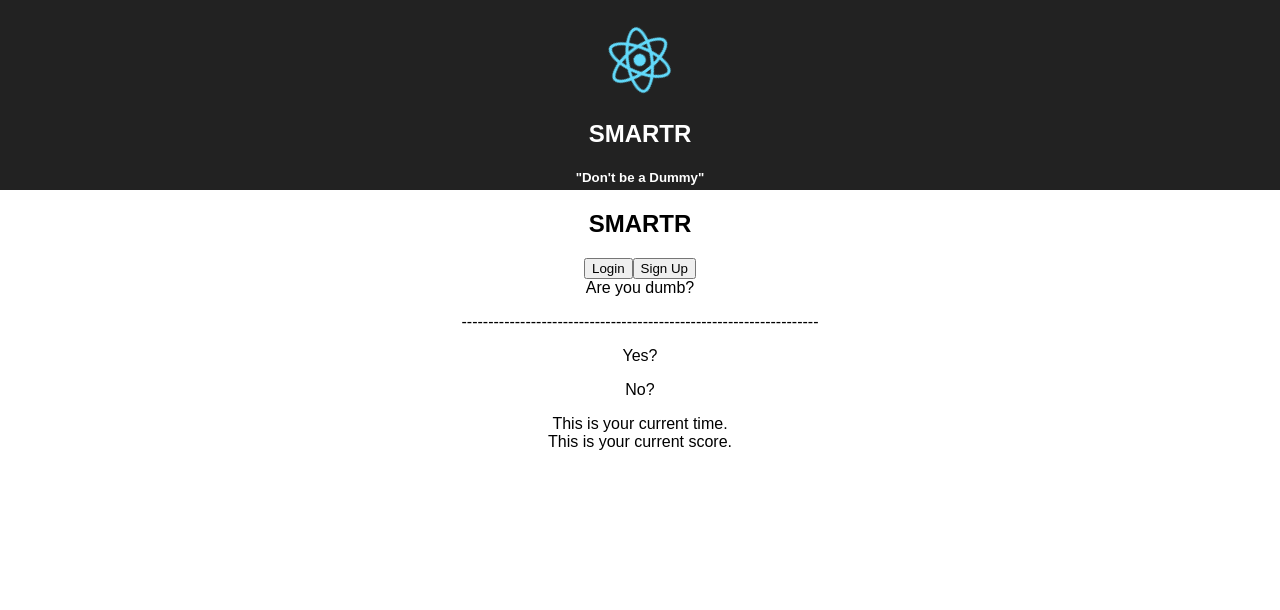
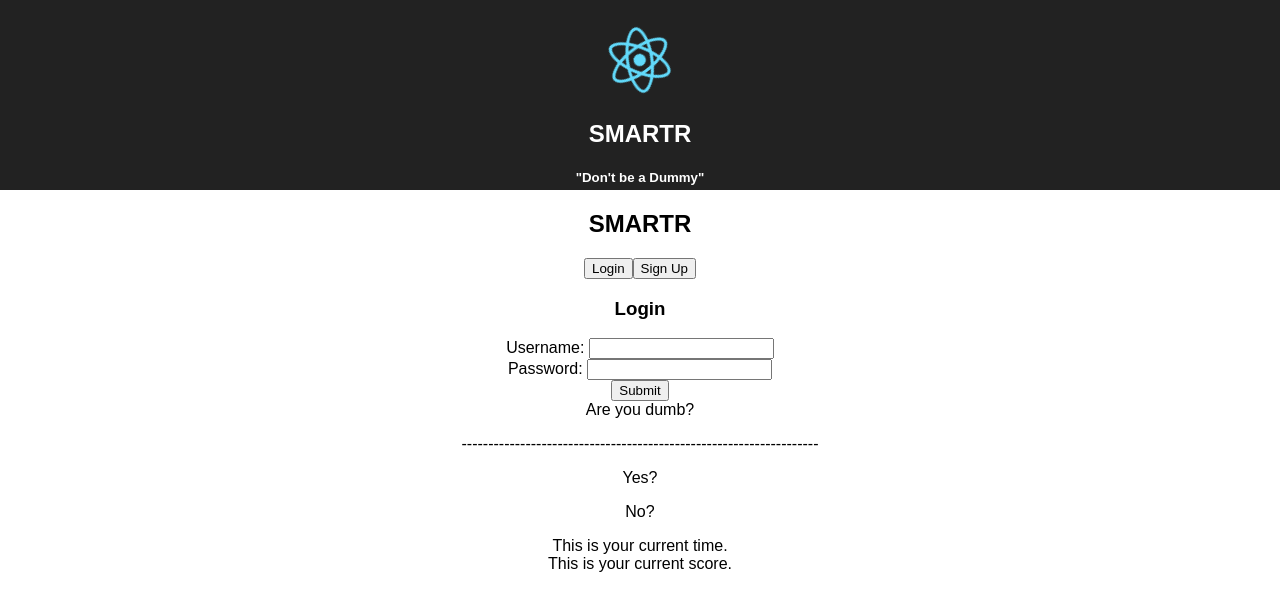
Before and after one commit to Universe-Man/smartr-frontend, a React (Create React App) app in the folder smartr/: page / in a window 1280 px wide. Both pictures are taken after a click on the button "Login". Shown: the top 610 px of the page. Built offline with nearby package versions, Linux system fonts and the light colour scheme.

Commit message:
login and signup form frontend

```diff
--- a/smartr/src/components/Buttons.js
+++ b/smartr/src/components/Buttons.js
@@ -6,13 +6,10 @@ class Buttons extends React.Component {
     this.state = {}
   }
   handleLoginClick = (event) => {
-    console.log('inside login button');
-    console.log(event.target);
+    this.props.summonLoginForm()
   }
 
   handleSignupClick = (event) => {
-    console.log('inside signup click');
-    console.log(event.target);
     this.props.summonNewUserForm()
   }
 
--- a/smartr/src/components/MainContainer.js
+++ b/smartr/src/components/MainContainer.js
@@ -10,21 +10,40 @@ class MainContainer extends React.Component {
     super()
     this.state = {
       loggedIn: false,
-      newUser: false
+      newUser: false,
+      logInNow: false
     }
   }
 
   summonNewUserForm = () => {
     this.setState({
-      newUser: true
+      newUser: true,
+      logInNow: false
     })
+  }
+
+  summonLoginForm = () => {
+    this.setState({
+      newUser: false,
+      logInNow: true
+    })
+  }
+
+  logUserIn = () => {
+    // FETCH POST TO LOG IN USER
+      console.log('boop beep boop logging user in...');
+  }
+
+  createNewUser = () => {
+    // FETCH POST TO CREATE A NEW USER
+    console.log('beep boop beep creating user...');
   }
 
   render() {
     return (
       <div>
-        <Buttons {...this.state} summonNewUserForm={this.summonNewUserForm} />
-        <SignUpForm {...this.state}/>
+        <Buttons {...this.state} summonNewUserForm={this.summonNewUserForm} summonLoginForm={this.summonLoginForm} />
+        <SignUpForm {...this.state} createNewUser={this.createNewUser} logUserIn={this.logUserIn} />
         <Questions />
         <Answers />
         <QuizInfo />
--- a/smartr/src/components/SignUpForm.js
+++ b/smartr/src/components/SignUpForm.js
@@ -4,19 +4,41 @@ class SignUpForm extends React.Component {
   constructor(){
     super()
     this.state = {
-      input: ""
+      inputName: "",
+      inputPassword: ""
     }
+  }
+
+  handleLogIn = (event) => {
+    event.preventDefault();
+
+    this.props.logUserIn()
+    this.setState({
+      inputName: '',
+      inputPassword: ''
+    })
   }
 
   handleNewUser = (event) => {
     event.preventDefault();
-    //FETCH POST TO THE DATABASE
-    return this.state.input
+
+    this.props.createNewUser()
+    this.setState({
+      inputName: '',
+      inputPassword: ''
+    })
+    return this.state.inputName
   }
 
   handleNameChange = (event) => {
     this.setState({
-      input: event.target.value
+      inputName: event.target.value
+    })
+  }
+
+  handlePasswordChange = (event) => {
+    this.setState({
+      inputPassword: event.target.value
     })
   }
 
@@ -24,10 +46,29 @@ class SignUpForm extends React.Component {
   render() {
     if (this.props.newUser === true){
       return (
+      <div>
+        <h3>Sign Up</h3>
         <form onSubmit={this.handleNewUser}>
-          Username: <input type='text' onChange={this.handleNameChange} value={this.state.input}/>
+          Username: <input type='text' onChange={this.handleNameChange} value={this.state.inputName} />
+          <br/>
+          Password: <input type='password' onChange={this.handlePasswordChange} value={this.state.inputPassword} />
+          <br/>
           <input type='submit' />
         </form>
+      </div>
+      )
+    } else if (this.props.logInNow === true){
+      return (
+      <div>
+        <h3>Login</h3>
+        <form onSubmit={this.handleLogIn}>
+          Username: <input type='text' onChange={this.handleNameChange} value={this.state.inputName} />
+          <br/>
+          Password: <input type='password' onChange={this.handlePasswordChange} value={this.state.inputPassword}/>
+          <br/>
+          <input type='submit' />
+        </form>
+      </div>
       )
     } else {
       return null;
```
